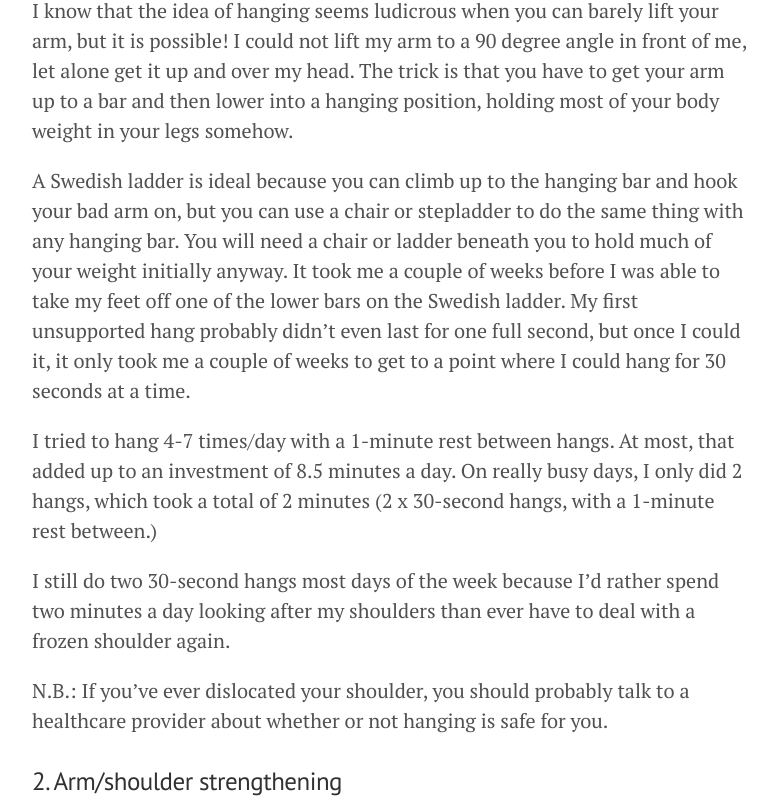
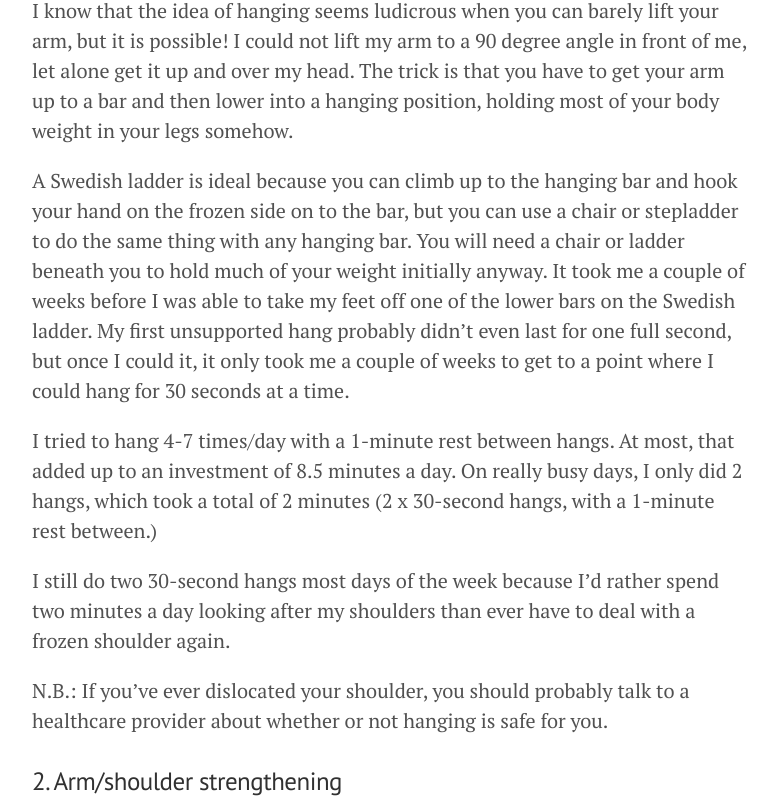
Before and after one commit to suzycc/heal-frozen-shoulder, a Jekyll site: the page built from _posts/2024-01-03-my-methods.md, in a window 1280 px wide and 900 px high, scrolled down 737 px, cut to the strip 93-900 px from the top of the window. Shown: the whole strip, without its empty margins (248-1025 px from the left). Built offline with Jekyll 4.4.1, drawn with Linux system fonts in a browser that asks for light colours.

Commit message:
Update 2024-01-03-my-methods.md

```diff
--- a/_posts/2024-01-03-my-methods.md
+++ b/_posts/2024-01-03-my-methods.md
@@ -12,7 +12,7 @@
 
 I know that the idea of hanging seems ludicrous when you can barely lift your arm, but it is possible! I could not lift my arm to a 90 degree angle in front of me, let alone get it up and over my head. The trick is that you have to get your arm up to a bar and then lower into a hanging position, holding most of your body weight in your legs somehow.
 
-A Swedish ladder is ideal because you can climb up to the hanging bar and hook your bad arm on, but you can use a chair or stepladder to do the same thing with any hanging bar. You will need a chair or ladder beneath you to hold much of your weight initially anyway. It took me a couple of weeks before I was able to take my feet off one of the lower bars on the Swedish ladder. My first unsupported hang probably didn't even last for one full second, but once I could it, it only took me a couple of weeks to get to a point where I could hang for 30 seconds at a time.
+A Swedish ladder is ideal because you can climb up to the hanging bar and hook your hand on the frozen side on to the bar, but you can use a chair or stepladder to do the same thing with any hanging bar. You will need a chair or ladder beneath you to hold much of your weight initially anyway. It took me a couple of weeks before I was able to take my feet off one of the lower bars on the Swedish ladder. My first unsupported hang probably didn't even last for one full second, but once I could it, it only took me a couple of weeks to get to a point where I could hang for 30 seconds at a time.
 
 I tried to hang 4-7 times/day with a 1-minute rest between hangs. At most, that added up to an investment of 8.5 minutes a day. On really busy days, I only did 2 hangs, which took a total of 2 minutes (2 x 30-second hangs, with a 1-minute rest between.)
 
```
